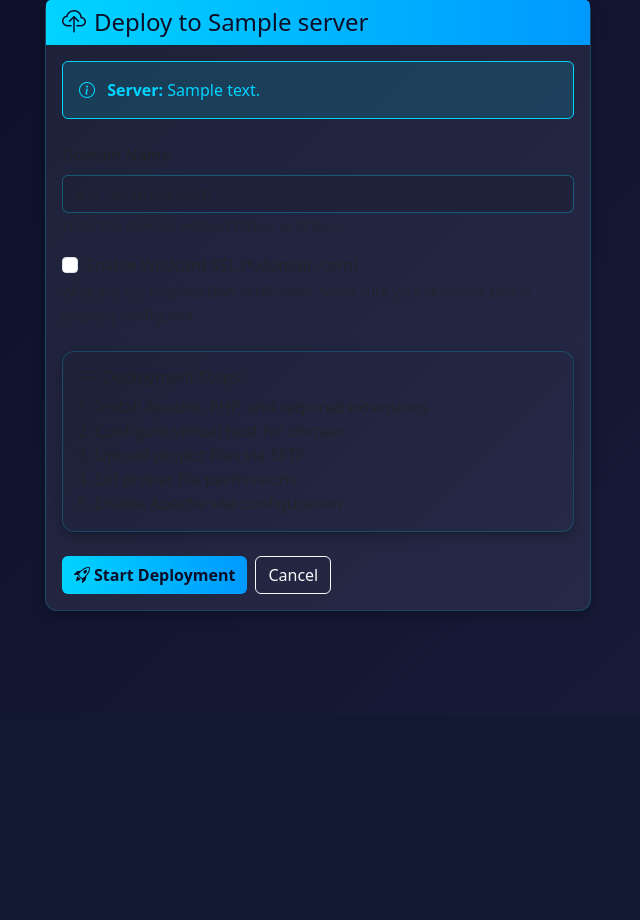
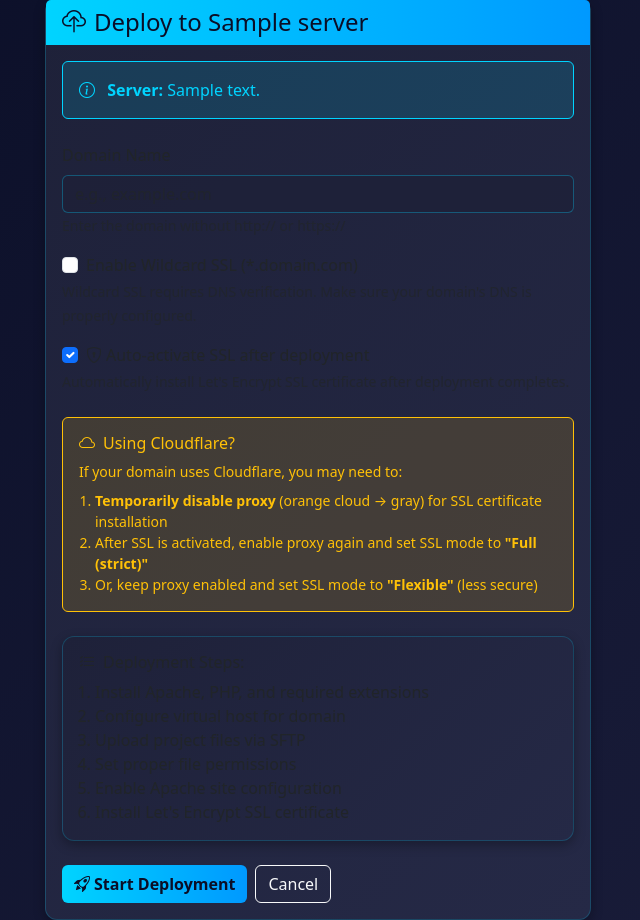
Before and after one commit to x8080x2/LMAO, a Flask app: page /vps/1/deploy in a window 1280 px wide. Shown: the part 83-1003 px from the top of the page, without its empty margins (322-962 px from the left). Before the commit the page ends 695 px from the top, so only its background shows below. Run offline with Flask 3, Linux system fonts and the light colour scheme; tables that the repository leaves empty hold one stand-in row (values such as "Sample post"); parts of the project's set-up code (start-up, migrations or seed data) failed here and were passed over.

Commit message:
Add option to automatically activate SSL and improve deployment status display
Adds an "auto-SSL" checkbox to the deployment form in `deploy.html`, updates the backend logic in `app.py` to optionally trigger SSL activation after deployment, and enhances the `view_vps.html` template with auto-refresh functionality for deployment status updates. Includes Cloudflare SSL configuration guidance in the deployment form.

Replit-Commit-Author: Agent
Replit-Commit-Session-Id: 13ecfb2b-5a24-4849-a47f-f07ea426213d
Replit-Commit-Checkpoint-Type: full_checkpoint
Replit-Commit-Event-Id: cbaeb701-b096-4254-8748-2f48189cd276
Replit-Commit-Screenshot-Url: https://storage.googleapis.com/screenshot-production-us-central1/9e7f3907-fce1-407e-b555-13b54a4e6ffd/13ecfb2b-5a24-4849-a47f-f07ea426213d/fsCpy1E
Replit-Helium-Checkpoint-Created: true

```diff
--- a/vps_manager/app.py
+++ b/vps_manager/app.py
@@ -480,6 +480,7 @@ def deploy(server_id):
     if request.method == 'POST':
         domain = request.form.get('domain')
         is_wildcard = request.form.get('is_wildcard') == 'on'
+        auto_ssl = request.form.get('auto_ssl') == 'on'
 
         password = decrypt_password_safe(server.ssh_password)
         if password is None:
@@ -495,12 +496,12 @@ def deploy(server_id):
         db.session.add(deployment)
         db.session.commit()
 
-        log_action('Deployment Started', f"Deploying to {domain} on {server.name}", server.id)
+        log_action('Deployment Started', f"Deploying to {domain} on {server.name} (auto_ssl: {auto_ssl})", server.id)
 
         server_data = {'id': server.id}
         thread = threading.Thread(
             target=run_deployment_background,
-            args=(app.app_context(), deployment.id, server_data, password, domain, is_wildcard)
+            args=(app.app_context(), deployment.id, server_data, password, domain, is_wildcard, auto_ssl)
         )
         thread.daemon = True
         thread.start()
--- a/vps_manager/templates/deploy.html
+++ b/vps_manager/templates/deploy.html
@@ -21,7 +21,7 @@
                         <small class="text-muted">Enter the domain without http:// or https://</small>
                     </div>
 
-                    <div class="mb-4">
+                    <div class="mb-3">
                         <div class="form-check">
                             <input class="form-check-input" type="checkbox" id="is_wildcard" name="is_wildcard">
                             <label class="form-check-label" for="is_wildcard">
@@ -29,6 +29,26 @@
                             </label>
                         </div>
                         <small class="text-muted">Wildcard SSL requires DNS verification. Make sure your domain's DNS is properly configured.</small>
+                    </div>
+
+                    <div class="mb-4">
+                        <div class="form-check">
+                            <input class="form-check-input" type="checkbox" id="auto_ssl" name="auto_ssl" checked>
+                            <label class="form-check-label" for="auto_ssl">
+                                <i class="bi bi-shield-lock me-1"></i>Auto-activate SSL after deployment
+                            </label>
+                        </div>
+                        <small class="text-muted">Automatically install Let's Encrypt SSL certificate after deployment completes.</small>
+                    </div>
+
+                    <div class="alert alert-warning mb-4">
+                        <h6><i class="bi bi-cloud me-2"></i>Using Cloudflare?</h6>
+                        <p class="mb-2 small">If your domain uses Cloudflare, you may need to:</p>
+                        <ol class="mb-0 ps-3 small">
+                            <li><strong>Temporarily disable proxy</strong> (orange cloud → gray) for SSL certificate installation</li>
+                            <li>After SSL is activated, enable proxy again and set SSL mode to <strong>"Full (strict)"</strong></li>
+                            <li>Or, keep proxy enabled and set SSL mode to <strong>"Flexible"</strong> (less secure)</li>
+                        </ol>
                     </div>
 
                     <div class="card bg-dark mb-4">
@@ -40,6 +60,7 @@
                                 <li>Upload project files via SFTP</li>
                                 <li>Set proper file permissions</li>
                                 <li>Enable Apache site configuration</li>
+                                <li id="sslStep" style="display: none;">Install Let's Encrypt SSL certificate</li>
                             </ol>
                         </div>
                     </div>
@@ -75,6 +96,18 @@
 let deploymentId = null;
 let progressInterval = null;
 
+// Toggle SSL step visibility based on checkbox
+document.getElementById('auto_ssl')?.addEventListener('change', function(e) {
+    document.getElementById('sslStep').style.display = e.target.checked ? 'list-item' : 'none';
+});
+// Initialize on load
+document.addEventListener('DOMContentLoaded', function() {
+    const autoSsl = document.getElementById('auto_ssl');
+    if (autoSsl && autoSsl.checked) {
+        document.getElementById('sslStep').style.display = 'list-item';
+    }
+});
+
 document.getElementById('deployForm').addEventListener('submit', function(e) {
     e.preventDefault();
 
@@ -84,31 +117,28 @@ document.getElementById('deployForm').addEventListener('submit', function(e) {
     btn.innerHTML = '<span class="spinner-border spinner-border-sm me-1"></span>Starting...';
     btn.disabled = true;
 
-    // Submit form via fetch to get deployment ID
-    fetch(form.action, {
+    // Submit form via fetch with explicit JSON request
+    fetch(form.action || window.location.href, {
         method: 'POST',
-        body: new FormData(form)
+        body: new FormData(form),
+        headers: {
+            'X-Requested-With': 'XMLHttpRequest'
+        }
     })
-    .then(response => response.text())
-    .then(html => {
-        // Parse the response to extract deployment ID
-        // Since we're redirecting, we need to change the approach
+    .then(response => response.json())
+    .then(data => {
+        if (data.success && data.deployment_id) {
             // Hide form, show progress
             form.style.display = 'none';
             document.getElementById('progressSection').style.display = 'block';
-
-        // Get the latest deployment for this server
-        fetch('/api/latest-deployment/{{ server.id }}')
-        .then(r => r.json())
-        .then(data => {
-            if (data.deployment_id) {
             deploymentId = data.deployment_id;
             startProgressPolling();
+        } else {
+            throw new Error(data.message || 'Failed to start deployment');
         }
-        });
     })
     .catch(error => {
-        alert('Error starting deployment: ' + error);
+        alert('Error starting deployment: ' + error.message);
         btn.innerHTML = '<i class="bi bi-rocket-takeoff me-1"></i>Start Deployment';
         btn.disabled = false;
     });
```
Also changed, not shown: vps_manager/templates/view_vps.html (+27 -0 lines). Lines whose indentation alone changed are shown as unchanged.
